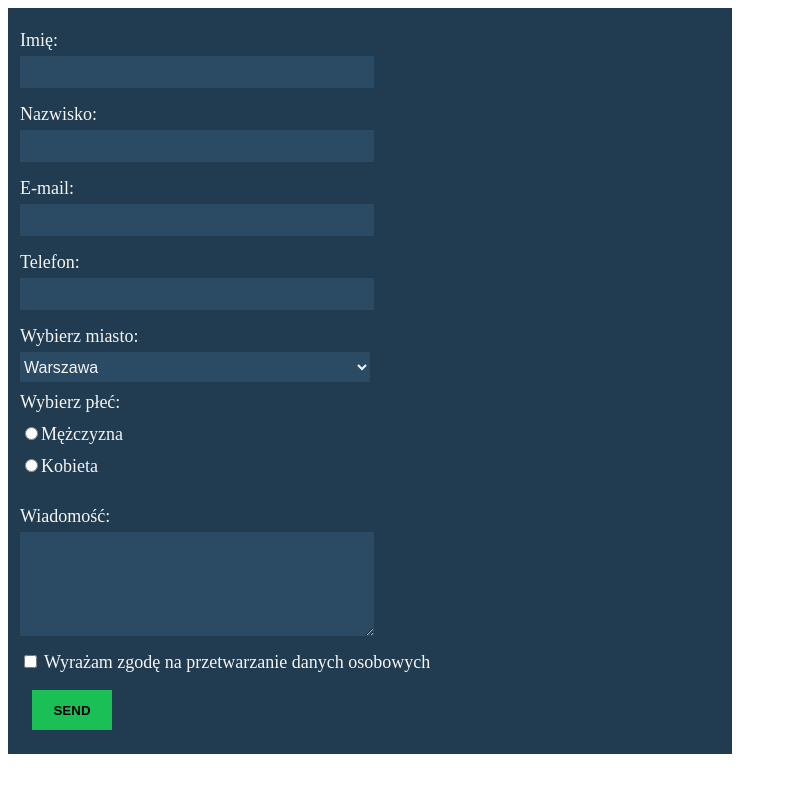
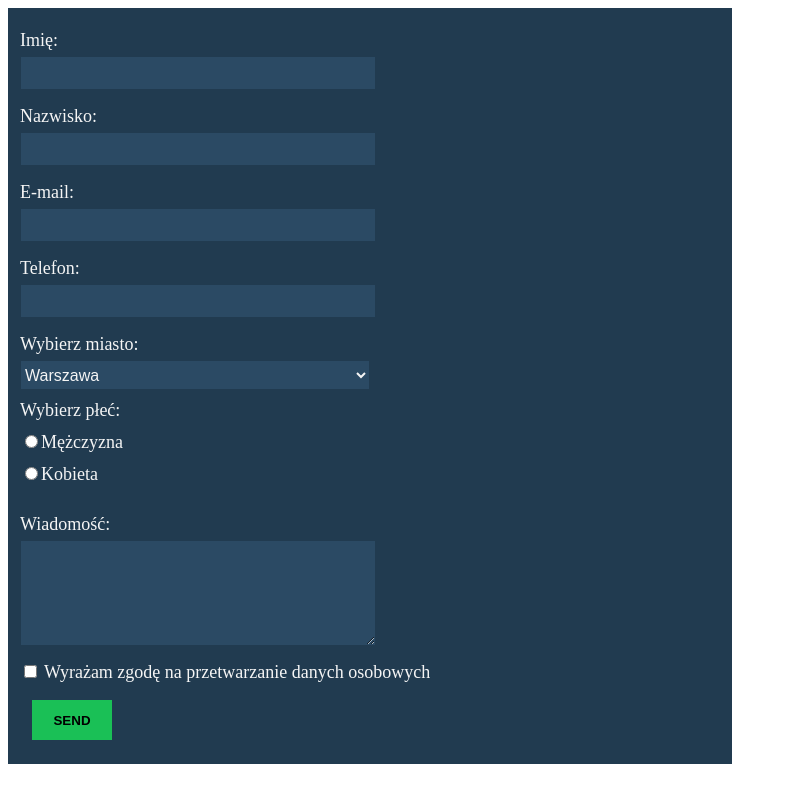
Before and after one commit to Borys-dotcom/CSS_zadanie1, a plain HTML site: page index.html in a window 1280 px wide. Shown: the whole page, without its empty margins (0-787 px from the left). Drawn offline with Linux system fonts and the light colour scheme.

Commit message:
small corrections

```diff
--- a/css/style.css
+++ b/css/style.css
@@ -33,7 +33,7 @@ select,
 textarea{
     margin-bottom: 6px;
     background-color: #2b4a64;
-    border: 0px;
+    border: 1px solid #213b50;
     width: 50%;
     height: 30px;
     font-size: 16px;
@@ -70,6 +70,7 @@ input[type="submit"]{
     width: 80px;
     height: 40px;
     margin: 12px;
+    cursor: pointer;
 }
 
 input[type="submit"]:hover{
```
